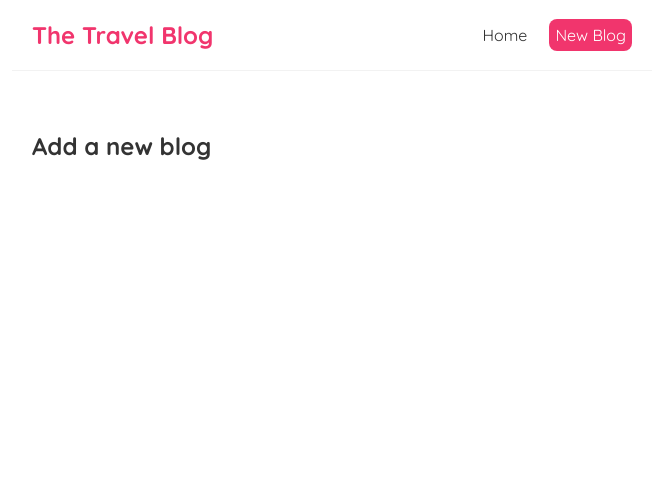
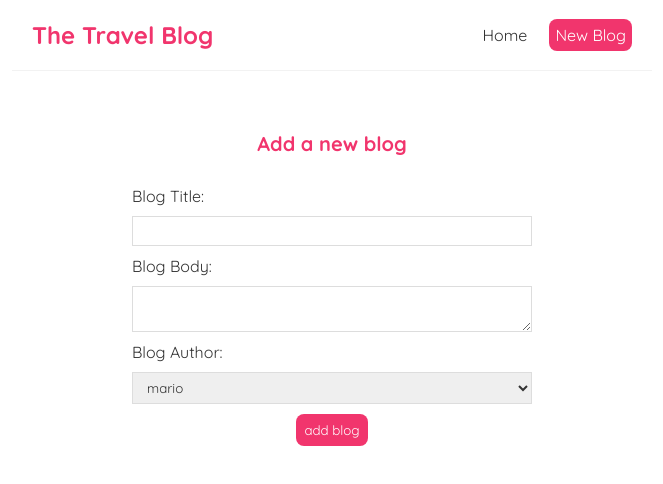
Before and after one commit to 5cientist/travel-blog, a React (Create React App) app: page /create in a window 1280 px wide. Shown: the top 484 px of the page, without its empty margins (308-971 px from the left). Built offline with nearby package versions, Linux system fonts and the light colour scheme.

Commit message:
new blog controll input added

```diff
--- a/src/components/BlogDetails.js
+++ b/src/components/BlogDetails.js
@@ -1,10 +1,23 @@
 import { useParams } from "react-router-dom";
+import useFetch from "./useFetch";
 
 const BlogDetails = () => {
   const { id } = useParams();
+  const { data: blog, error, isPending } = useFetch(
+    "http://localhost:8000/blogs/" + id
+  );
+
   return (
     <div className="blog-details">
-      <h2>Blog Details - {id}</h2>
+      {isPending && <div>Loading...</div>}
+      {error && <div>{error}</div>}
+      {blog && (
+        <article>
+          <h2>{blog.title}</h2>
+          <p>Written by {blog.author}</p>
+          <div>{blog.body}</div>
+        </article>
+      )}
     </div>
   );
 };
--- a/src/components/BlogList.js
+++ b/src/components/BlogList.js
@@ -1,3 +1,5 @@
+import { Link } from "react-router-dom";
+
 const BlogList = ({ blogs, title }) => {
   // const blogs = props.blogs;
   // const title = props.title;
@@ -6,8 +8,10 @@
       <h2>{title}</h2>
       {blogs.map((blog) => (
         <div className="blog-preview" key={blog.id}>
-          <h2>{blog.title}</h2>
-          <p>written by {blog.author}</p>
+          <Link to={`/blogs/${blog.id}`}>
+            <h2>{blog.title}</h2>
+            <p>written by {blog.author}</p>
+          </Link>
         </div>
       ))}
     </div>
--- a/src/components/Create.js
+++ b/src/components/Create.js
@@ -1,7 +1,34 @@
+import { useState } from "react";
+
 const Create = () => {
+  const [title, setTitle] = useState("");
+  const [body, setBody] = useState("");
+  const [author, setAuthor] = useState("mario");
+
   return (
     <div className="create">
       <h2>Add a new blog</h2>
+      <form>
+        <label>Blog Title:</label>
+        <input
+          type="text"
+          required
+          value={title}
+          onChange={(e) => setTitle(e.target.value)}
+        />
+        <label>Blog Body:</label>
+        <textarea
+          required
+          value={body}
+          onChange={(e) => setBody(e.target.value)}
+        ></textarea>
+        <label>Blog Author:</label>
+        <select value={author} onChange={(e) => setAuthor(e.target.value)}>
+          <option value="mario">mario</option>
+          <option value="yoshi">yoshi</option>
+        </select>
+        <button>add blog</button>
+      </form>
     </div>
   );
 };
--- a/src/index.css
+++ b/src/index.css
@@ -48,3 +48,58 @@
   color: #f1356d;
   margin-bottom: 8px;
 }
+.blog-preview a {
+  text-decoration: none;
+}
+
+/* blog details page */
+.blog-details h2 {
+  font-size: 20px;
+  color: #f1356d;
+  margin-bottom: 10px;
+}
+.blog-details div {
+  margin: 20px 0;
+}
+.blog-details button {
+  background: #f1356d;
+  color: #fff;
+  border: 0;
+  padding: 8px;
+  border-radius: 8px;
+  cursor: pointer;
+}
+
+/* create new blog form */
+.create {
+  max-width: 400px;
+  margin: 0 auto;
+  text-align: center;
+}
+.create label {
+  text-align: left;
+  display: block;
+}
+.create h2 {
+  font-size: 20px;
+  color: #f1356d;
+  margin-bottom: 30px;
+}
+.create input,
+.create textarea,
+.create select {
+  width: 100%;
+  padding: 6px 10px;
+  margin: 10px 0;
+  border: 1px solid #ddd;
+  box-sizing: border-box;
+  display: block;
+}
+.create button {
+  background: #f1356d;
+  color: #fff;
+  border: 0;
+  padding: 8px;
+  border-radius: 8px;
+  cursor: pointer;
+}
```
Also changed, not shown: 1 other file (tests, documents, lock files or other folders).
